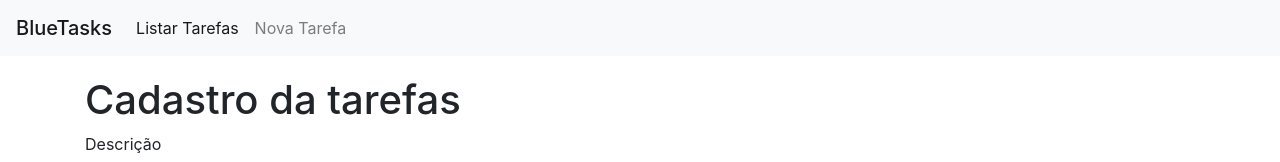
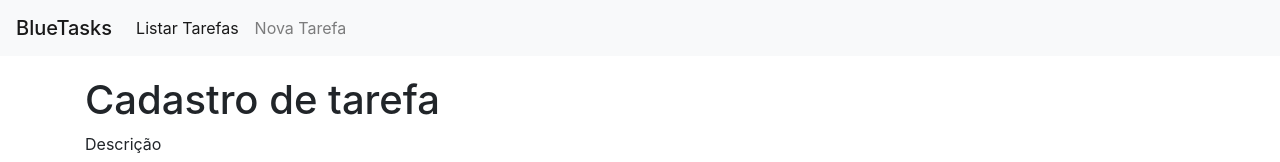
Before and after one commit to augustobellinaso/bluetasks, a React (Create React App) app in the folder bluetasks-frontend/: page /form in a window 1280 px wide. Shown: the top 162 px of the page. Built offline with nearby package versions, Linux system fonts and the light colour scheme.

Commit message:
Cancelando o cadastro ou edição de uma tarefa

```diff
--- a/bluetasks-frontend/src/components/TaskForm.js
+++ b/bluetasks-frontend/src/components/TaskForm.js
@@ -51,7 +51,7 @@ class TaskForm extends Component {
 
     return (
       <div>
-        <h1>Cadastro da tarefas</h1>
+        <h1>Cadastro de tarefa</h1>
         <form onSubmit={this.onSubmitHandler}>
           <div className="form-group">
             <label htmlFor="description">Descrição</label>
@@ -78,7 +78,11 @@ class TaskForm extends Component {
           <button type="submit" className="btn btn-success mr-2">
             {this.state.buttonName}
           </button>
-          <button type="button" className="btn btn-danger">
+          <button
+            type="button"
+            className="btn btn-danger"
+            onClick={() => this.setState({ redirect: true })}
+          >
             Cancelar
           </button>
         </form>
```
